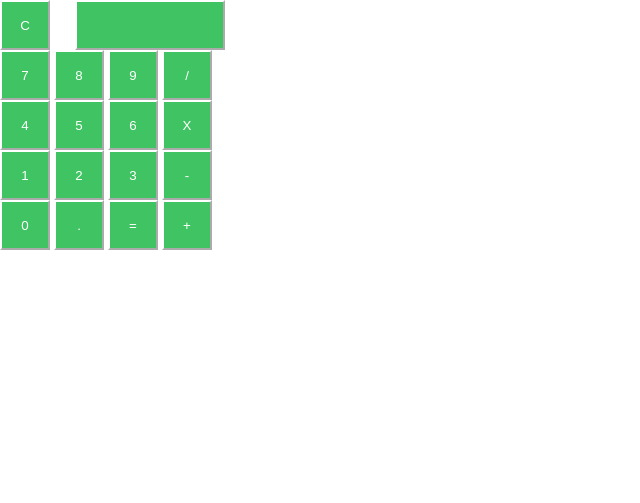
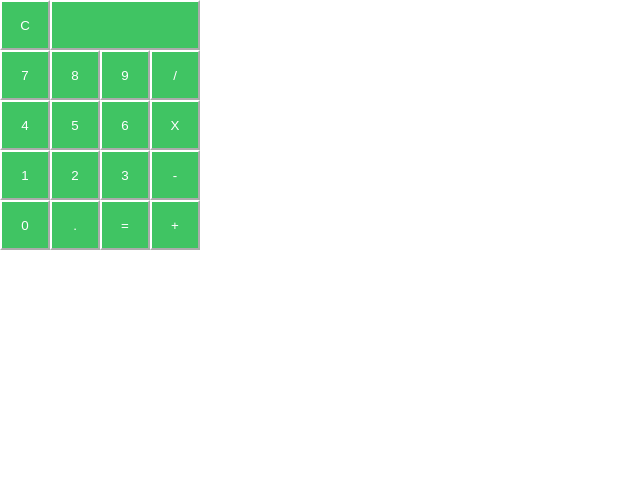
Before and after one commit to Momentum-Team-10/build-a-js-calculator-Zack-Robertshaw, a plain HTML site: page index.html in a window 1280 px wide. Shown: the whole page, without its empty margins (0-640 px from the left). Drawn offline with Linux system fonts and the light colour scheme.

Commit message:
calculator calculates, need to make clear button work

```diff
--- a/index.html
+++ b/index.html
@@ -5,8 +5,8 @@
     <meta charset="UTF-8">
     <meta http-equiv="X-UA-Compatible" content="IE=edge">
     <meta name="viewport" content="width=device-width, initial-scale=1.0">
+    <script src="main.js" defer></script>
     <link rel="stylesheet" href="main.css" />
-    <script src="main.js"></script>
     <title>Calculator</title>
 
 </head>
@@ -14,32 +14,32 @@
 <body>
     <div class="main">
         <div id="row1">
-            <button id="C">C</button>
-            <button id="operation"></button>
+            <button class="number-button" id="clear">C</button>
+            <button id="display"></button>
         </div>
         <div id="row">
-            <button id="7">7</button>
-            <button id="8">8</button>
-            <button id="9">9</button>
-            <button id="/">/</button>
+            <button class="number-button" id="button-7">7</button>
+            <button class="number-button" id="button-8">8</button>
+            <button class="number-button" id="button-9">9</button>
+            <button class="number-button" id="divide">/</button>
         </div>
         <div id="row">
-            <button id="4">4</button>
-            <button id="5">5</button>
-            <button id="6">6</button>
-            <button id="*">X</button>
+            <button class="number-button" id="button-4">4</button>
+            <button class="number-button" id="button-5">5</button>
+            <button class="number-button" id="button-6">6</button>
+            <button class="number-button"id="multiply">X</button>
         </div>
         <div id="row">
-            <button id="1">1</button>
-            <button id="2">2</button>
-            <button id="3">3</button>
-            <button id="-">-</button>
+            <button class="number-button" id="button-1">1</button>
+            <button class="number-button" id="button-2">2</button>
+            <button class="number-button" id="button-3">3</button>
+            <button class="number-button" id="minus">-</button>
         </div>
         <div id="row">
-            <button id="0">0</button>
-            <button id=".">.</button>
-            <button id="=">=</button>
-            <button id="+">+</button>
+            <button class="number-button" id="button-0">0</button>
+            <button class="number-button" id="decimal">.</button>
+            <button class="eval-button" id="equals">=</button>
+            <button class="number-button" id="add">+</button>
         </div>
     </div>
 
--- a/main.css
+++ b/main.css
@@ -6,8 +6,6 @@
 .main {
     height: 500px;
     width: 300px;
-    /* display: grid;
-    grid-template-columns: 1fr 3fr; */
 
 }
 button {
@@ -20,7 +18,7 @@ button {
 }
 
 
-#operation {
+#display {
     height: 50px;
     width: 150px;
     padding: 0px;
@@ -28,6 +26,10 @@ button {
 
 #row1 {
     display: grid;
-    grid-template-columns: 1fr 3fr;
+    grid-template-columns: 1fr 5fr;
 
 }
+#row {
+    display: grid ;
+    grid-template-columns: 1fr 1fr 1fr 1fr 1fr 1fr;
+}
--- a/main.js
+++ b/main.js
@@ -0,0 +1,92 @@
+let display = document.getElementById('display')
+let clear = document.getElementById('clear')
+
+let buttons = document.querySelectorAll('.number-button')
+
+for (let button of buttons) {
+    button.addEventListener('click', () => {
+        display.innerText += button.innerText
+        console.log('button clicked')
+    })
+}
+
+let equals = document.getElementById('equals')
+// let clear = document.getElementById('clear')
+
+equals.addEventListener('click', () => {
+   display.innerText = eval(display.innerText)
+})
+
+// clear.addEventListener('click', () => {
+//     display.innerText = eval(display.innerText)
+//  })
+
+
+
+
+
+
+
+
+
+
+
+
+
+
+
+
+
+
+
+
+
+
+
+
+
+
+
+
+
+
+
+
+
+// let button1 = document.getElementById('1')
+// let button2 = document.getElementById('2')
+// let button3 = document.getElementById('3')
+// let button4 = document.getElementById('4')
+// let button5 = document.getElementById('5')
+// let button6 = document.getElementById('6')
+// let button7 = document.getElementById('7')
+// let button8 = document.getElementById('8')
+// let button9 = document.getElementById('9')
+// let button0 = document.getElementById('0')
+// let buttonClear = document.getElementById('C')
+// let buttonDiv = document.getElementById('/')
+// let buttonMult = document.getElementById('*')
+// let buttonAdd = document.getElementById('+')
+// let buttonSub = document.getElementById('-')
+// let buttonEqual = document.getElementById('=')
+// let buttonDecimal = document.getElementById('.')
+// let operation = document.getElementById('operation')
+
+// button1.addEventListener('click', () => {
+//     operation.textContent +=1;
+//     });
+
+// let buttons = document.querySelectorAll('.number-button')
+// console.log(buttons)
+
+// for (let button of buttons) {
+//     button.addEventListener('click', () => {
+//         display.innerText += button.innerText
+//     })
+// }
+
+// let equals = document.getElementById('=')
+
+// // equals.addEventListener('click', () => {
+// //     display.innerText = eval(display.innerText)
+// // })
```
